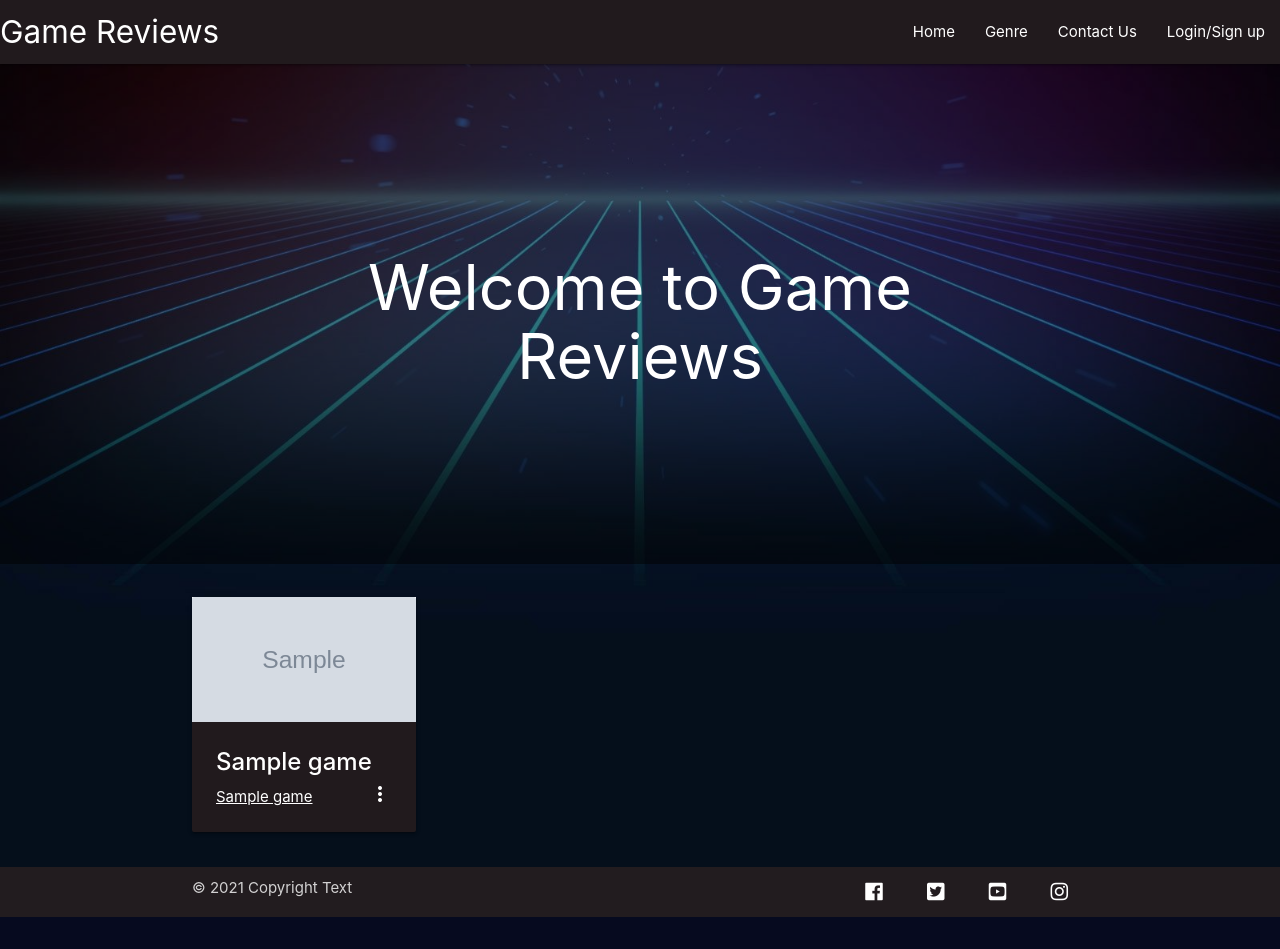
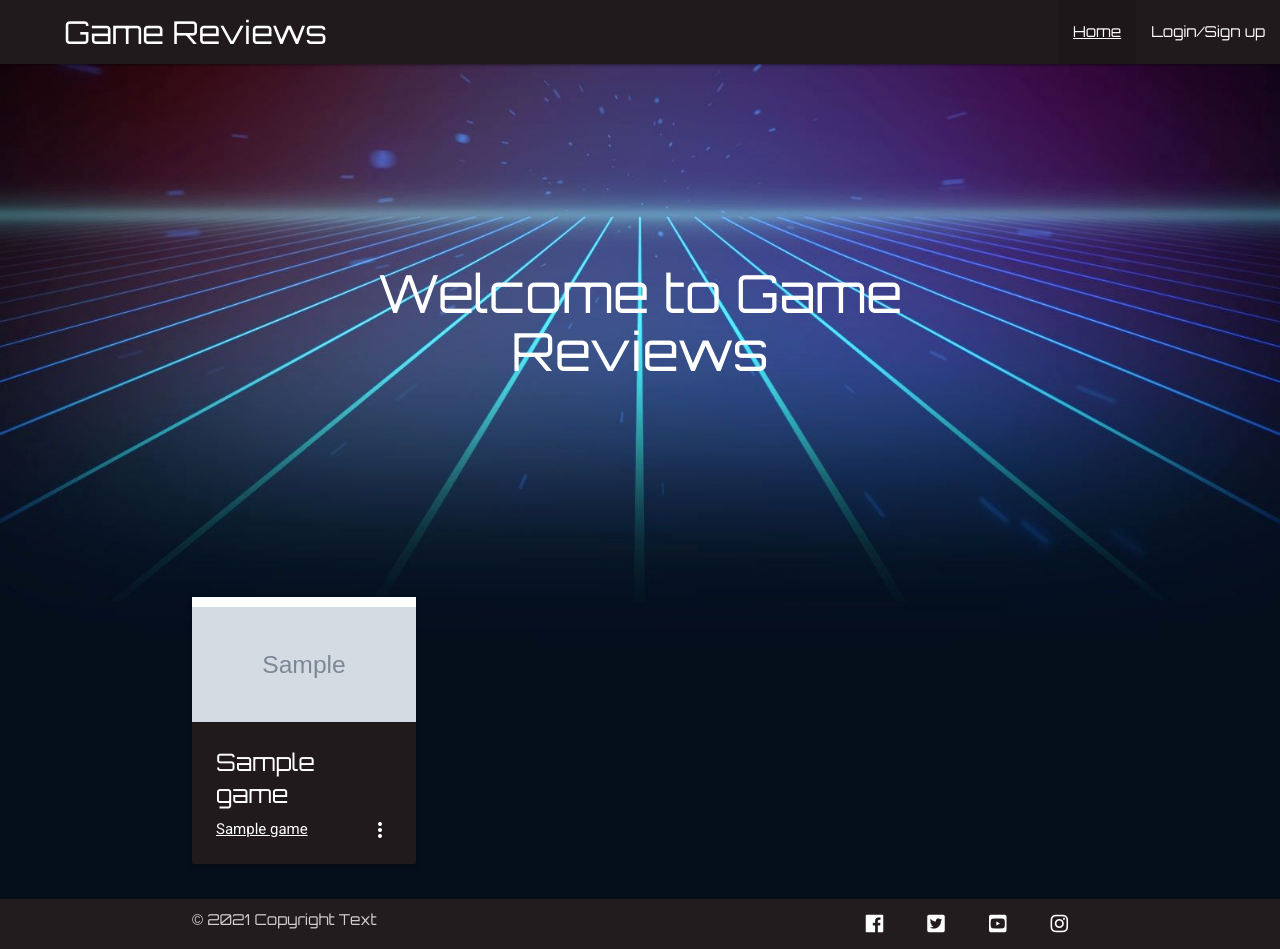
Before and after one commit to KevAndrews/Milestone_Project_3, a Flask app: page / in a window 1280 px wide. Before the commit the page ends 917 px from the top, so only its background shows below. Run offline with Flask 2, Linux system fonts and the light colour scheme; grey boxes marked "Sample" are stand-in pictures; a database or web service that is not in the repository returns one stand-in record (values such as "Sample title"); some libraries are stand-ins or nearby versions.

Commit message:
Update to Sites fonts and Nav layouts

```diff
--- a/static/css/style.css
+++ b/static/css/style.css
@@ -5,7 +5,7 @@ body {
   flex-direction: column;
   margin: 0;
   padding: 0;
-  background-color: #555;
+  background-color: #211a1dff;
   background-image: url("../images/bg_img.jpg");
   background-position: center;
   background-repeat: no-repeat;
@@ -16,26 +16,53 @@ main {
   flex: 1 0 auto;
 }
 
+h1 {
+  font-size: 3.5rem;
+}
+
 /* Custom Code for Navbar */
+nav {
+  font-family: 'Orbitron', sans-serif;
+}
+
 .nav-wrapper{
   background-color: #211a1dff;
 }
 
-/* Hero image https://www.w3schools.com/cssref/tryit.asp?filename=trycss3_background_hero */
-.hero-image {
-  background-color:rgba(0,0,0,0.5);;
+nav li:hover {
+  text-decoration: underline;
+}
+
+.sidenav {
+  font-family: 'Orbitron', sans-serif;
+}
+
+.active {
+  text-decoration: underline;
+}
+
+/* Custom Code for the Title text container */
+.title {
   height: 500px;
   position: relative;
 }
 
-.hero-text {
+.title-text {
   text-align: center;
   position: absolute;
   top: 50%;
   left: 50%;
   transform: translate(-50%, -50%);
+  font-family: 'Orbitron', sans-serif;
   color: white;
 }
+
+/* Custom Code for Logo Text */
+nav .brand-logo {
+  font-family: 'Orbitron', sans-serif;
+  padding-left: 5%;
+}
+
 
 /* Custom Code for pagination */
 .pagination {
@@ -43,11 +70,11 @@ main {
 }
 
 .pagination li.active {
-  background-color: #211a1dff;
+  background-color: #999;
 }
 
 .pagination li a {
-  color: #fff;
+  color: white;
 }
 
 /* Custom code for game-display Section */
@@ -58,6 +85,7 @@ main {
 /* Custom Code for Card images */
 .card .card-image img {
   height: 100%;
+  padding-top: 10px;
 }
 
 .card-image {
@@ -67,6 +95,7 @@ main {
 /* Custom Code for Cards */
 .card {
   background-color: #211a1dff;
+  font-family: 'Roboto', sans-serif;
 }
 
 .card .card-reveal {
@@ -74,11 +103,15 @@ main {
 }
 
 .card-image {
-  background-color: #fff;
+  background-color: white;
 }
 
 .row .col {
   padding: 0;
+}
+
+.card-title {
+  font-family: 'Orbitron', sans-serif;
 }
 
 /* Style for Social links taken from https://www.w3schools.com/css/css_inline-block.asp */
@@ -109,4 +142,5 @@ main {
 .page-footer {
   padding-top: 0;
   background-color: #211a1dff;
+  font-family: 'Orbitron', sans-serif;
 }
--- a/templates/base.html
+++ b/templates/base.html
@@ -10,9 +10,12 @@
     <link rel="stylesheet" href="https://use.fontawesome.com/releases/v5.6.1/css/all.css"
         integrity="sha384-gfdkjb5BdAXd+lj+gudLWI+BXq4IuLW5IT+brZEZsLFm++aCMlF1V92rMkPaX4PP" crossorigin="anonymous">
     <link href="https://fonts.googleapis.com/icon?family=Material+Icons" rel="stylesheet">
+    <link rel="preconnect" href="https://fonts.googleapis.com">
+    <link rel="preconnect" href="https://fonts.gstatic.com" crossorigin>
+    <link href="https://fonts.googleapis.com/css2?family=Orbitron&family=Roboto&display=swap" rel="stylesheet">
     <link rel="stylesheet" href="{{ url_for('static', filename='css/style.css') }}" type="text/css">
     <style>
-        .hero-image {
+        .title {
             display: {{ display_image }};
         }
     </style>
@@ -25,23 +28,19 @@
         <!-- Used the Mobile Collapse Button navbar from https://materializecss.com/navbar.html -->
         <nav>
             <div class="nav-wrapper">
-                <a href="#!" class="left brand-logo">Game Reviews</a>
+                <a href="{{ url_for('index') }}" class="left brand-logo">Game Reviews</a>
                 <a href="#" data-target="mobile-demo" class="right sidenav-trigger"><i
                         class="material-icons">menu</i></a>
                 <ul class="right hide-on-med-and-down">
-                    <li><a href="{{ url_for('index') }}">Home</a></li>
-                    <li><a href="#">Genre</a></li>
-                    <li><a href="#">Contact Us</a></li>
-                    <li><a href="{{ url_for('login') }}">Login/Sign up</a></li>
+                    <li><a id="index" href="{{ url_for('index') }}">Home</a></li>
+                    <li><a id="login" href="{{ url_for('login') }}">Login/Sign up</a></li>
                 </ul>
             </div>
         </nav>
 
         <ul class="sidenav" id="mobile-demo">
-            <li><a href="{{ url_for('index') }}">Home</a></li>
-            <li><a href="#">Genre</a></li>
-            <li><a href="#">Contact Us</a></li>
-            <li><a href="{{ url_for('login') }}">Login/Sign up</a></li>
+            <li><a id="index" href="{{ url_for('index') }}">Home</a></li>
+            <li><a id="login" href="{{ url_for('login') }}">Login/Sign up</a></li>
         </ul>
     </header>
 
@@ -59,8 +58,8 @@
     </section>
 
     <!-- Mission Section contains the Mission Statement for the Site -->
-    <section class="hero-image">
-        <div class="hero-text">
+    <section class="title">
+        <div class="title-text">
             <h1 class="center-align">Welcome to Game Reviews</h1>
         </div>
     </section>
@@ -99,6 +98,10 @@
         integrity="sha512-NiWqa2rceHnN3Z5j6mSAvbwwg3tiwVNxiAQaaSMSXnRRDh5C2mk/+sKQRw8qjV1vN4nf8iK2a0b048PnHbyx+Q=="
         crossorigin="anonymous" referrerpolicy="no-referrer"></script>
     <script src="{{ url_for('static', filename='js/script.js') }}"></script>
+    <script>
+        $(document).ready(function () {
+        $("#{{request.endpoint}}").parent().addClass("active"); })
+    </script>
 </body>
 
 </html>
--- a/templates/index.html
+++ b/templates/index.html
@@ -16,9 +16,13 @@
             <img class="activator" src="{{ game.img_link }}" alt="Display image for {{ game.name }}">
           </div>
           <div class="card-content">
-            <span class="card-title activator white-text"><strong>{{ game.name }}</strong><i
-                class="material-icons right">more_vert</i></span>
-            <p class="white-text"><u>{{ game.category_name }}</u></p>
+            <span class="card-title activator white-text">
+              <strong>{{ game.name }}</strong>
+            </span>
+            <p class="white-text">
+              <u>{{ game.category_name }}</u>
+              <i class="material-icons right">more_vert</i>
+            </p>
           </div>
           <div class="card-reveal">
             <span class="card-title white-text"><strong>{{ game.name }}</strong><i
```
